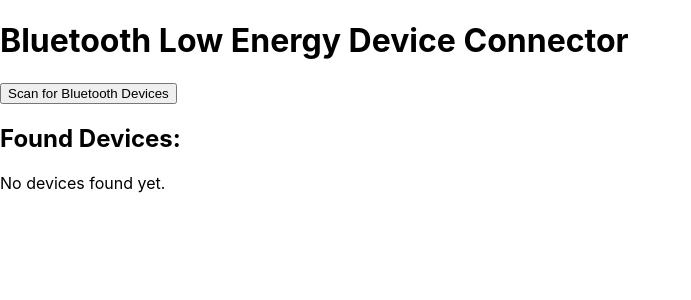
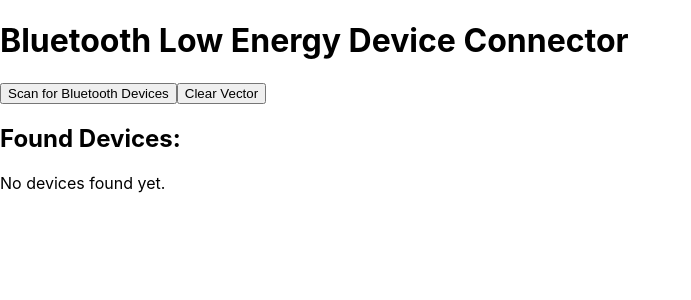
Before and after one commit to Earth-Panda/AllerSpecX_WebApp, a React (Create React App) app: page / in a window 1280 px wide. Shown: the top 300 px of the page, without its empty margins (0-691 px from the left). Built offline with nearby package versions, Linux system fonts and the light colour scheme.

Commit message:
test branch for issues

```diff
--- a/src/App.js
+++ b/src/App.js
@@ -1,5 +1,6 @@
 import React, { useState, useEffect } from 'react';
 
+var recData = []
 function getSupportedProperties(characteristic) {
   let supportedProperties = [];
   for (const p in characteristic.properties) {
@@ -12,9 +13,11 @@ function getSupportedProperties(characteristic) {
 
 function handle_change(event) {
   var enc = new TextDecoder("utf-8");
-  console.log(`Received Value: ${event.target.value.buffer}`);
-  console.log(event)
+  // console.log(`Received Value: ${event.target.value.buffer}`);
+  // console.log(event)
   console.log(enc.decode(event.target.value.buffer));
+  recData.push(enc.decode(event.target.value.buffer))
+  console.log(recData)
 }
 
 const BluetoothBLEConnect = () => {
@@ -99,7 +102,7 @@ const BluetoothBLEConnect = () => {
 
       {/* Scan button */}
       <button onClick={requestBluetoothDevices}>Scan for Bluetooth Devices</button>
-
+      <button onClick={() => {recData=[]}}>Clear Vector</button>
       {/* List of devices found */}
       <div>
         <h2>Found Devices:</h2>
@@ -118,7 +121,6 @@ const BluetoothBLEConnect = () => {
           <p>No devices found yet.</p>
         )}
       </div>
-
     </div>
   );
 };
```
